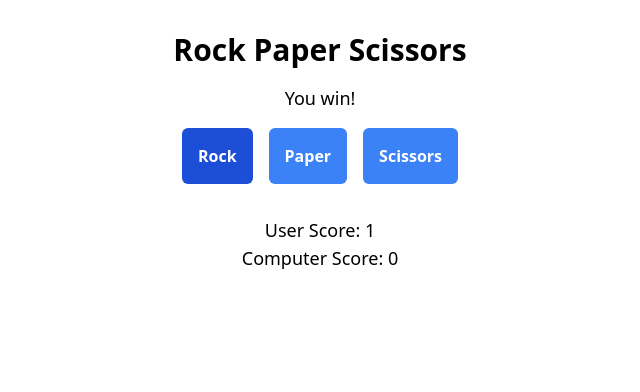
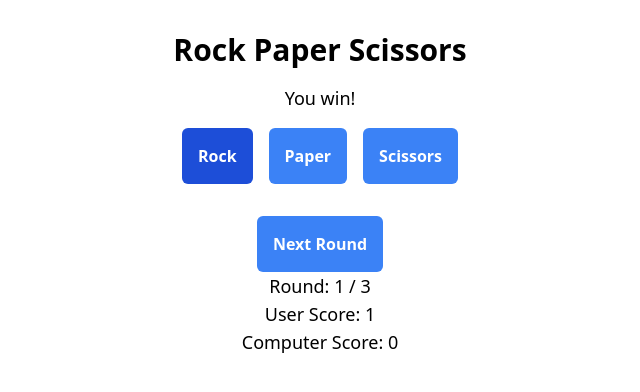
Before and after one commit to AnsariYasirArfat/Rock-Paper-Scissors, a React (Vite) app: page / in a window 1280 px wide. Both pictures are taken after a click on the button "Rock". Shown: the top 392 px of the page, without its empty margins (320-960 px from the left). Built offline with nearby package versions, Linux system fonts and the light colour scheme.

Commit message:
Added 3 rounds functionalities

```diff
--- a/src/App.jsx
+++ b/src/App.jsx
@@ -6,19 +6,22 @@ const App = () => {
   const [computerChoice, setComputerChoice] = useState("");
   const [roundResult, setRoundResult] = useState("Start the game");
   const [userScore, setUserScore] = useState(0);
+  const [finalResult, setFinalResult] = useState("");
   const [computerScore, setComputerScore] = useState(0);
+  const [roundCount, setRoundCount] = useState(1);
 
   const handleUserChoice = (userInput) => {
     setUserChoice(choices[userInput]);
-    console.log(`User choice ${choices[userInput]}`);
+    console.log(`userChoice ${choices[userInput]}`);
     generateComputerChoice();
   };
 
   const generateComputerChoice = () => {
     const randomIndex = Math.floor(Math.random() * choices.length);
     setComputerChoice(choices[randomIndex]);
-    console.log(`Computer choice ${choices[randomIndex]}`);
+    console.log(`ComputerChoice ${choices[randomIndex]}`);
   };
+
   useEffect(() => {
     if (userChoice && computerChoice) {
       if (
@@ -37,6 +40,49 @@ const App = () => {
     }
   }, [userChoice, computerChoice]);
 
+  useEffect(() => {
+    if (roundCount === 3) {
+      // Final result
+      if (userScore > computerScore) {
+        setFinalResult("Congratulations! You won the game!");
+      } else if (userScore < computerScore) {
+        setFinalResult("Computer won the game. Better luck next time!");
+      } else {
+        setFinalResult("It's a tie! The game ended in a draw.");
+      }
+    }
+  }, [userScore, computerScore]);
+
+  const handleNextRound = () => {
+    if (roundCount === 3) {
+      // Reset scores and round count
+      setUserScore(0);
+      setComputerScore(0);
+      setRoundCount(1);
+      setFinalResult(""); // Reset the final result here
+
+      // Reset user and computer choices
+      setUserChoice("");
+      setComputerChoice("");
+      setRoundResult("Start the game");
+    } else {
+      setRoundCount((prevCount) => prevCount + 1);
+      setUserChoice("");
+      setComputerChoice("");
+      setRoundResult("Start the game");
+    }
+  };
+
+  const handlePlayAgain = () => {
+    setUserChoice("");
+    setComputerChoice("");
+    setRoundResult("Start the game");
+    setUserScore(0);
+    setComputerScore(0);
+    setRoundCount(1);
+    setFinalResult("");
+  };
+
   return (
     <div className="container mx-auto px-4 py-8 text-center">
       <h1 className="text-3xl font-bold mb-4">Rock Paper Scissors</h1>
@@ -47,6 +93,7 @@ const App = () => {
             userChoice === "rock" ? "bg-blue-700" : ""
           }`}
           onClick={() => handleUserChoice(0)}
+          disabled={!!userChoice}
         >
           Rock
         </button>
@@ -55,6 +102,7 @@ const App = () => {
             userChoice === "paper" ? "bg-blue-700" : ""
           }`}
           onClick={() => handleUserChoice(1)}
+          disabled={!!userChoice}
         >
           Paper
         </button>
@@ -63,13 +111,33 @@ const App = () => {
             userChoice === "scissors" ? "bg-blue-700" : ""
           }`}
           onClick={() => handleUserChoice(2)}
+          disabled={!!userChoice}
         >
           Scissors
         </button>
       </div>
-
+      {roundCount < 3 && userChoice && computerChoice && (
+        <button
+          className="p-4 bg-blue-500 text-white font-bold rounded-md"
+          onClick={handleNextRound}
+        >
+          Next Round
+        </button>
+      )}
+      <p className="text-lg">Round: {roundCount} / 3</p>
       <p className="text-lg">User Score: {userScore}</p>
       <p className="text-lg">Computer Score: {computerScore}</p>
+      <h1>{finalResult}</h1>
+      {roundCount === 3 && userChoice && computerChoice && (
+        <div>
+          <button
+            className="p-4 bg-blue-500 text-white font-bold rounded-md mt-4"
+            onClick={handlePlayAgain}
+          >
+            Play Again
+          </button>
+        </div>
+      )}
     </div>
   );
 };
```
